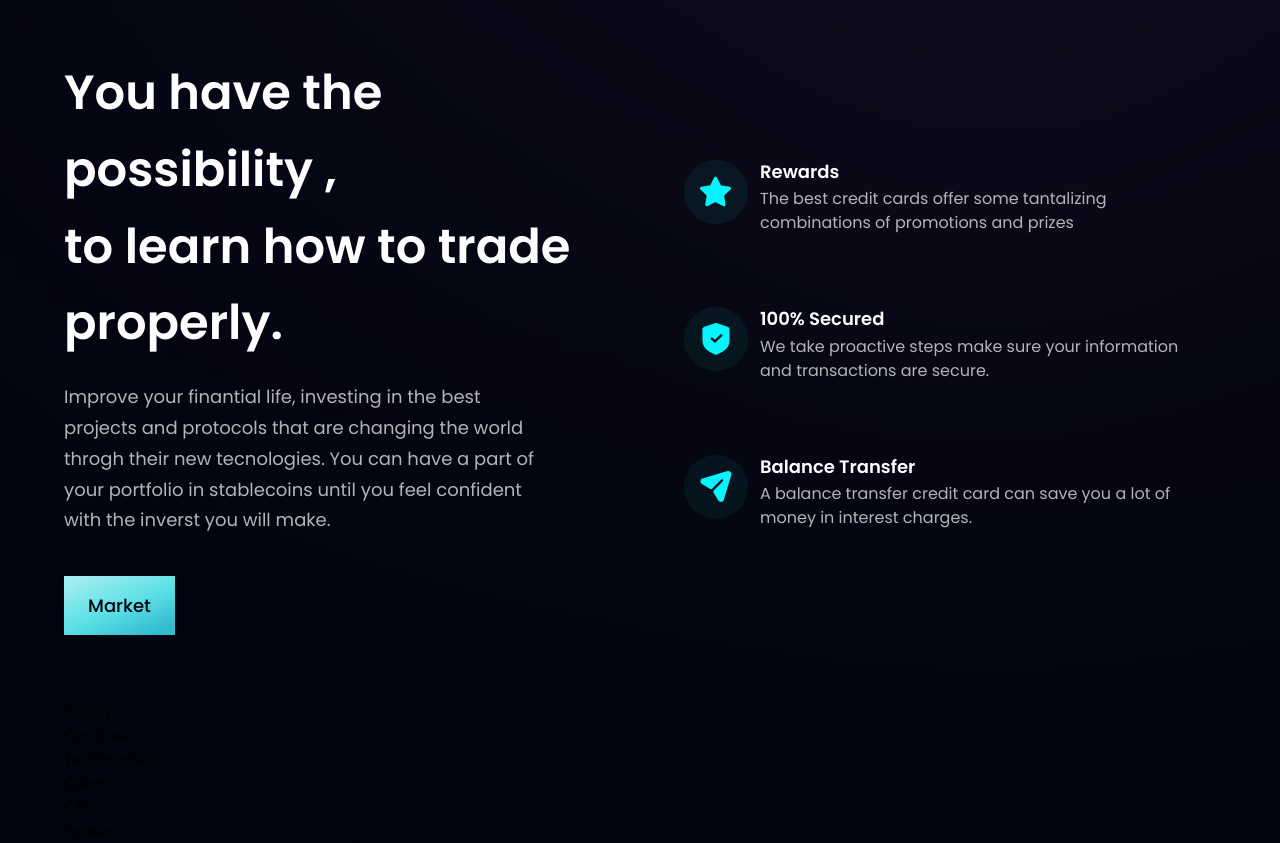
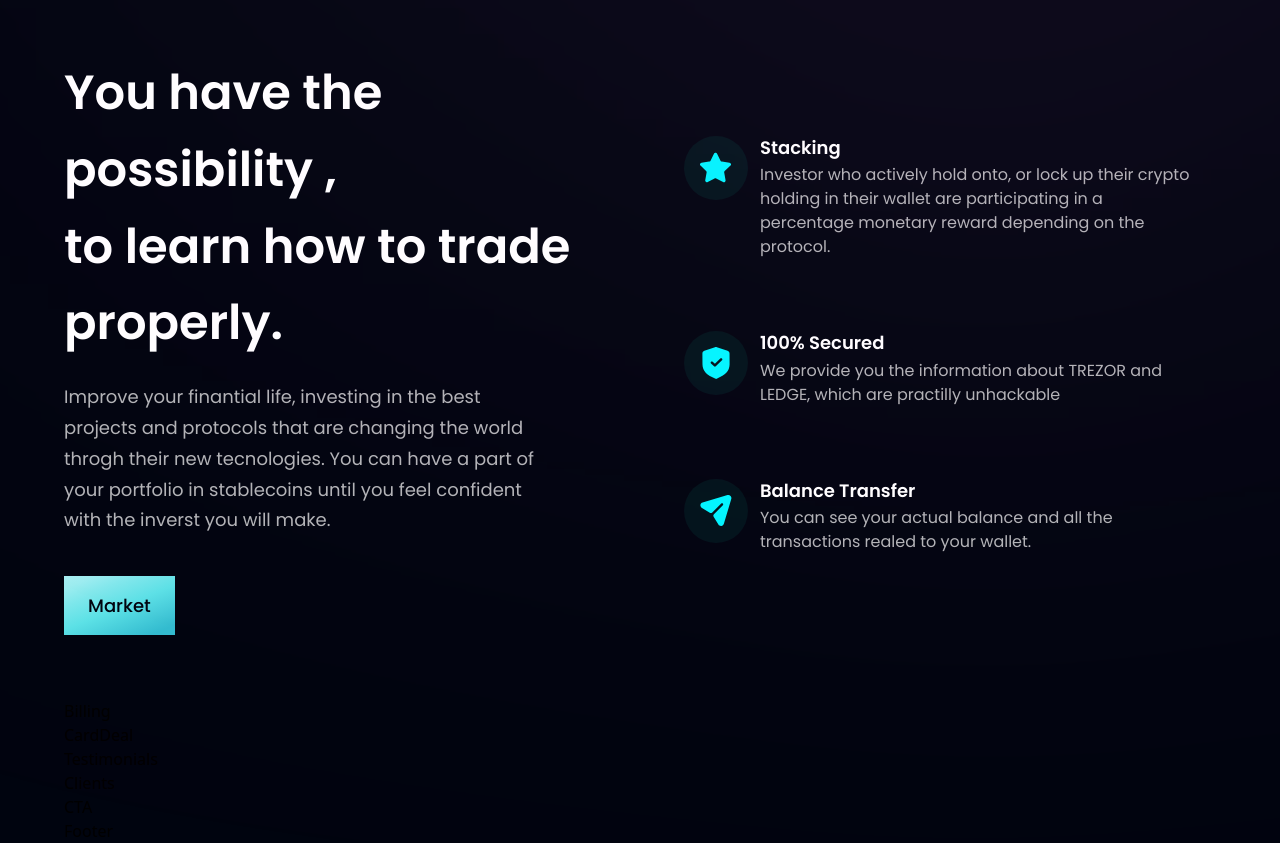
Before and after one commit to sebastiangs23/Firts-Proyect, a React (Vite) app in the folder bank_modern_app/: page / in a window 1280 px wide. Shown: the part 1100-1943 px from the top of the page. Built offline with nearby package versions, Linux system fonts and the light colour scheme.

Commit message:
business section update the title and content

```diff
--- a/bank_modern_app/src/constants/index.js
+++ b/bank_modern_app/src/constants/index.js
@@ -23,23 +23,23 @@ export const features = [
   {
     id: "feature-1",
     icon: star,
-    title: "Rewards",
+    title: "Stacking",
     content:
-      "The best credit cards offer some tantalizing combinations of promotions and prizes",
+      "Investor who actively hold onto, or lock up their crypto holding in their wallet are participating in a percentage monetary reward depending on the protocol.",
   },
   {
     id: "feature-2",
     icon: shield,
     title: "100% Secured",
     content:
-      "We take proactive steps make sure your information and transactions are secure.",
+      "We provide you the information about TREZOR and LEDGE, which are practilly unhackable",
   },
   {
     id: "feature-3",
     icon: send,
     title: "Balance Transfer",
     content:
-      "A balance transfer credit card can save you a lot of money in interest charges.",
+      "You can see your actual balance and all the transactions realed to your wallet.",
   },
 ];
 
```
